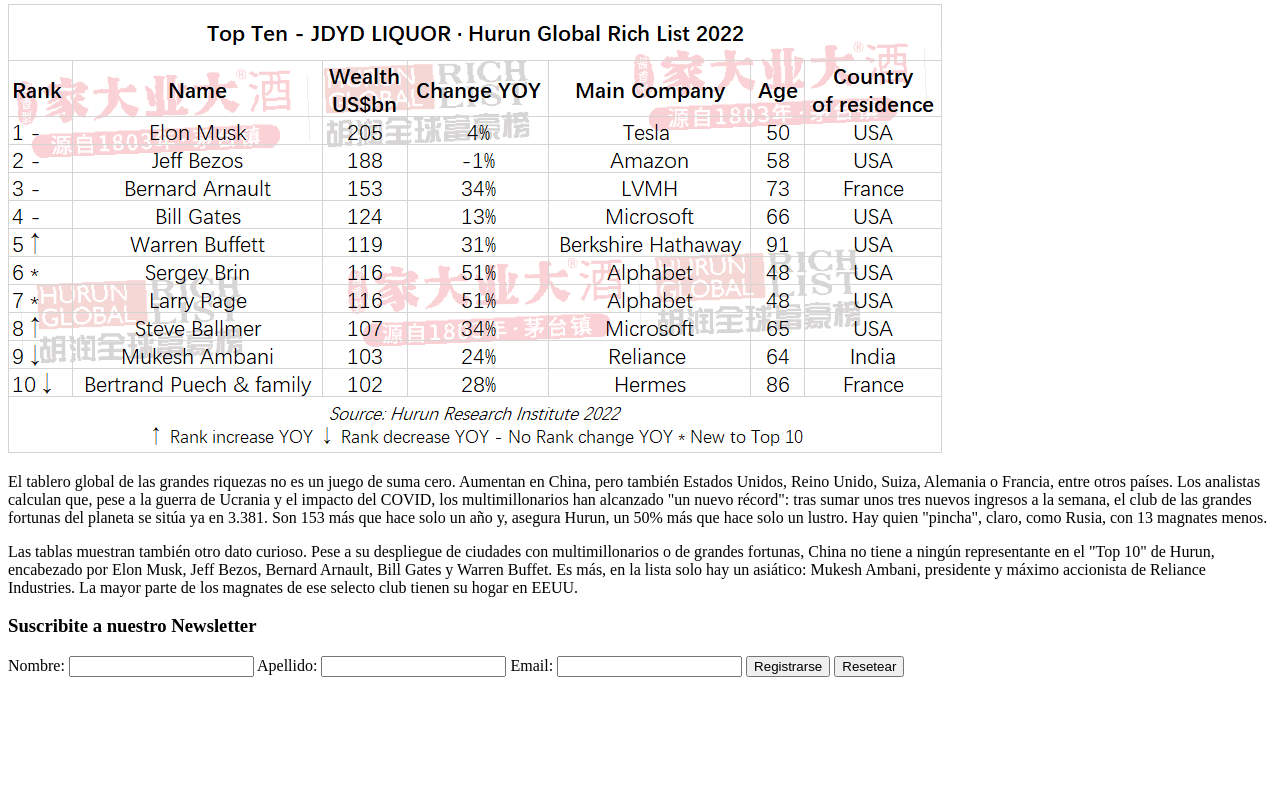
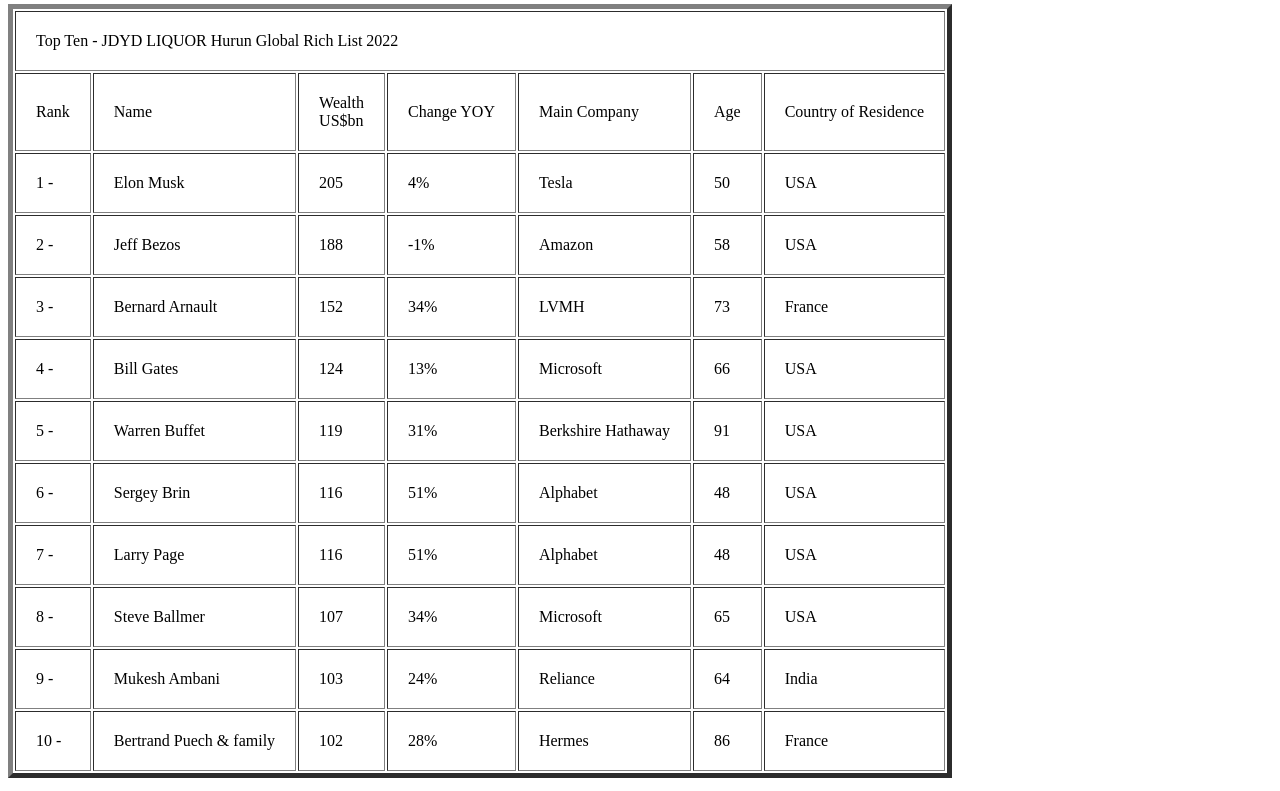
Before and after one commit to FranBondino/LPPASemana2, a plain HTML site: page index.html in a window 1280 px wide. Shown: the part 3458-4249 px from the top of the page. Before the commit the page ends 4143 px from the top, so only its background shows below. Drawn offline with Linux system fonts and the light colour scheme.

Commit message:
edicion_table: se agrego una tabla en reemplazo de una imagen

```diff
--- a/index.html
+++ b/index.html
@@ -94,7 +94,110 @@
             Si queremos comprender esos datos hay que tener en cuenta una clave esencial: que China o la India ganen multimillonarios no significa que se estén
             perdiendo en otras latitudes.
         </p>
-        <img src="images/img4.png" alt="Global rich list 2022">
+        <table border=5 cellpadding=20>
+            <tr>
+                <td colspan="7">Top Ten - JDYD LIQUOR Hurun Global Rich List 2022</td>
+            </tr>
+            <tr>
+                <td> Rank </td>
+                <td> Name </td>
+                <td> Wealth <br>US$bn </td>
+                <td> Change YOY </td>
+                <td> Main Company </td>
+                <td> Age </td>
+                <td> Country of Residence </td>
+            </tr>
+            <tr>
+                <td> 1 - </td>
+                <td> Elon Musk </td>
+                <td> 205 </td>
+                <td> 4% </td>
+                <td> Tesla </td>
+                <td> 50 </td>
+                <td> USA </td>
+            </tr>
+            <tr>
+                <td> 2 - </td>
+                <td> Jeff Bezos </td>
+                <td> 188 </td>
+                <td> -1% </td>
+                <td> Amazon </td>
+                <td> 58 </td>
+                <td> USA </td>
+            </tr>
+            <tr>
+                <td> 3 - </td>
+                <td> Bernard Arnault </td>
+                <td> 152 </td>
+                <td> 34% </td>
+                <td> LVMH </td>
+                <td> 73 </td>
+                <td> France </td>
+            </tr>
+            <tr>
+                <td> 4 - </td>
+                <td> Bill Gates </td>
+                <td> 124 </td>
+                <td> 13% </td>
+                <td> Microsoft </td>
+                <td> 66 </td>
+                <td> USA </td>
+            </tr>
+            <tr>
+                <td> 5 - </td>
+                <td> Warren Buffet </td>
+                <td> 119 </td>
+                <td> 31% </td>
+                <td> Berkshire Hathaway </td>
+                <td> 91 </td>
+                <td> USA </td>
+            </tr>
+            <tr>
+                <td> 6 - </td>
+                <td> Sergey Brin </td>
+                <td> 116 </td>
+                <td> 51% </td>
+                <td> Alphabet </td>
+                <td> 48 </td>
+                <td> USA </td>
+            </tr>
+            <tr>
+                <td> 7 - </td>
+                <td> Larry Page </td>
+                <td> 116 </td>
+                <td> 51% </td>
+                <td> Alphabet </td>
+                <td> 48 </td>
+                <td> USA </td>
+            </tr>
+            <tr>
+                <td> 8 - </td>
+                <td> Steve Ballmer </td>
+                <td> 107 </td>
+                <td> 34% </td>
+                <td> Microsoft </td>
+                <td> 65 </td>
+                <td> USA </td>
+            </tr>
+            <tr>
+                <td> 9 - </td>
+                <td> Mukesh Ambani </td>
+                <td> 103 </td>
+                <td> 24% </td>
+                <td> Reliance </td>
+                <td> 64 </td>
+                <td> India </td>
+            </tr>
+            <tr>
+                <td> 10 - </td>
+                <td> Bertrand Puech & family </td>
+                <td> 102 </td>
+                <td> 28% </td>
+                <td> Hermes </td>
+                <td> 86 </td>
+                <td> France </td>
+            </tr>
+        </table>
         <p>
             El tablero global de las grandes riquezas no es un juego de suma cero. Aumentan en China, pero también Estados Unidos, Reino Unido, Suiza, Alemania o
             Francia, entre otros países. Los analistas calculan que, pese a la guerra de Ucrania y el impacto del COVID, los multimillonarios han alcanzado
@@ -112,16 +215,16 @@
     <form>
         <h3>Suscribite a nuestro Newsletter</h3>
 
-        <label for="iname">Nombre:</label>
-        <input id="iname" type="text" name="name">
+        <label for="iname">Nombre:</label> <br>
+        <input id="iname" type="text" name="name"> <br>
 
-        <label for="isurname">Apellido:</label>
-        <input id="isurname" type="text" name="surname">
+        <label for="isurname">Apellido:</label> <br>
+        <input id="isurname" type="text" name="surname"> <br>
 
-        <label for="iemail">Email:</label>
-        <input id="iemail" type="email" name="email">
+        <label for="iemail">Email:</label> <br>
+        <input id="iemail" type="email" name="email"> <br>
 
-        <input type="submit" value="Registrarse">
+        <input type="submit" value="Registrarse"> <br>
 
         <input type="reset" value="Resetear">
     </form>
```
